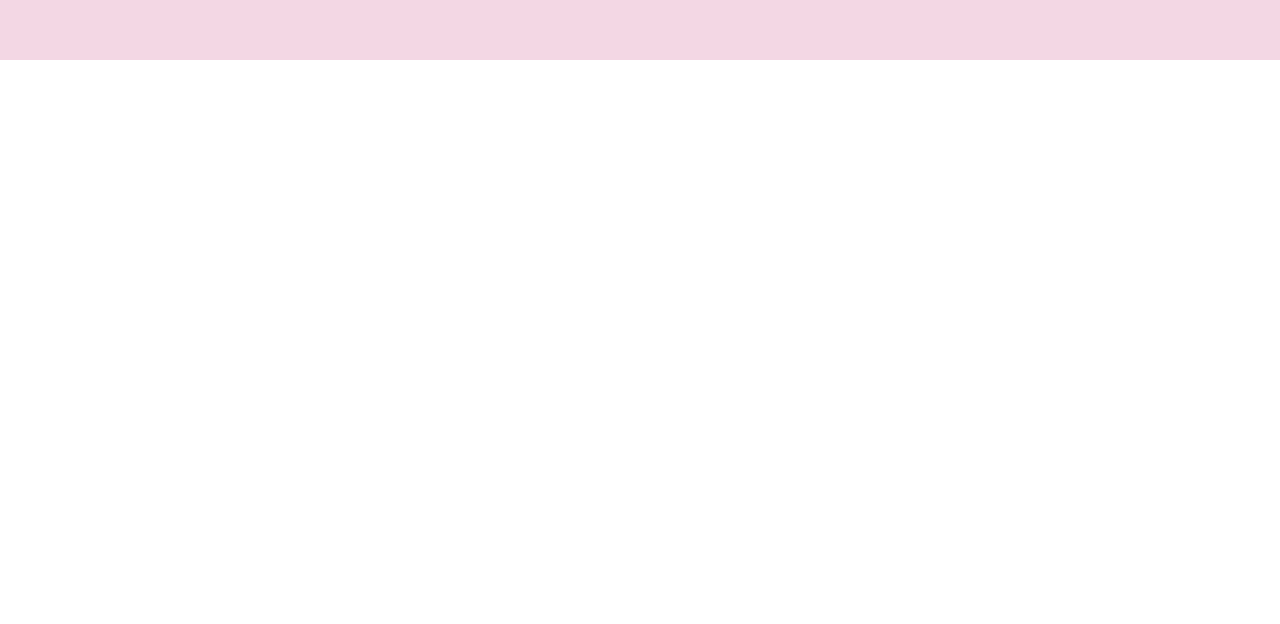
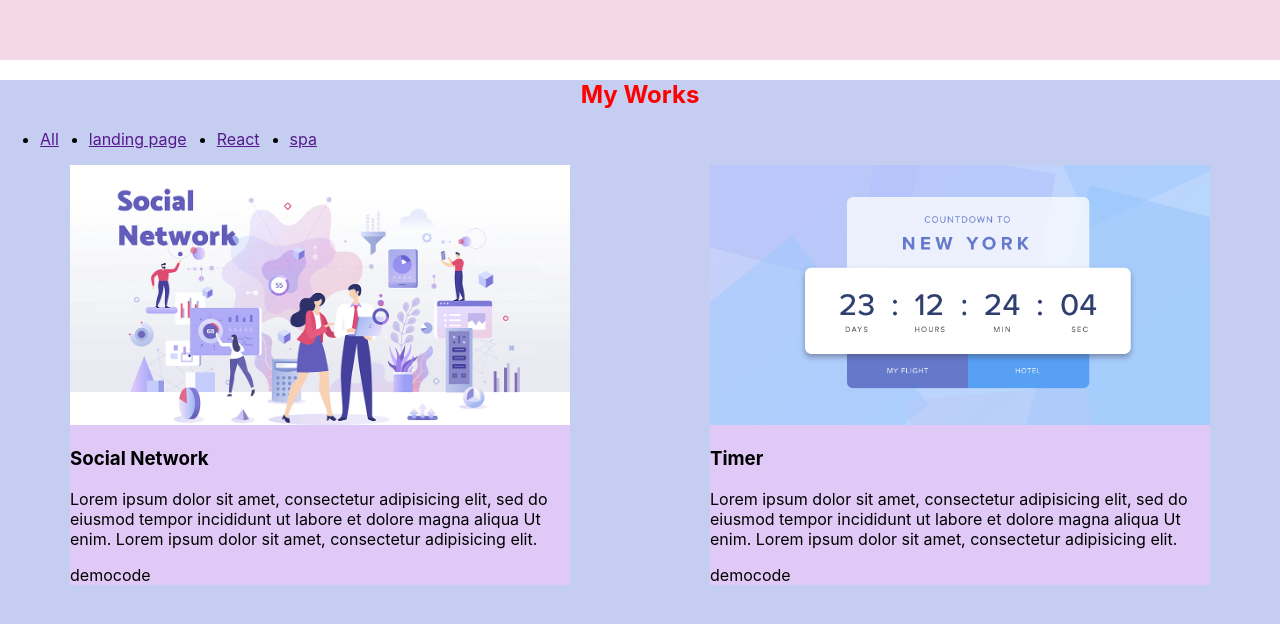
Before and after one commit to Kat10-4/portfolio-start-project, a React app: page / in a window 1280 px wide. Shown: the part 1614-2238 px from the top of the page. Before the commit the page ends 1674 px from the top, so only its background shows below. Built offline with nearby package versions, Linux system fonts and the light colour scheme.

Commit message:
added works

```diff
--- a/src/App.tsx
+++ b/src/App.tsx
@@ -2,6 +2,7 @@
 import {Header} from "./layout/header  /Header";
 import {Main} from "./layout/sections/main/Main";
 import {Skills} from "./layout/sections/skills/Skills";
+import {Works} from "./layout/sections/works/Works";
 
 
 function App() {
@@ -10,6 +11,7 @@
             <Header/>
             <Main/>
             <Skills/>
+            <Works/>
         </div>
     );
 }
--- a/src/components/menu/Menu.tsx
+++ b/src/components/menu/Menu.tsx
@@ -1,35 +1,25 @@
 import React from 'react';
 import styled from "styled-components";
 
-export const Menu = () => {
+
+export const Menu = (props: { menuItems: Array<string> }) => {
     return (
         <div>
             <StyledMenu>
                 <ul>
-                    <li>
-                        <a href="">Home</a>
-                    </li>
-                    <li>
-                        <a href="">Skills</a>
-                    </li>
-                    <li>
-                        <a href="">Works</a>
-                    </li>
-                    <li>
-                        <a href="">Testimony</a>
-                    </li>
-                    <li>
-                        <a href="">Contact</a>
-                    </li>
+                    {props.menuItems.map((item, index) => {
+                        return <li key={index}>
+                            <a href="">{item}</a>
+                        </li>
+                    })}
                 </ul>
             </StyledMenu>
         </div>
     );
 };
 
-const StyledMenu=styled.nav`
-    ul{
+const StyledMenu = styled.nav`
+    ul {
         display: flex;
         gap: 30px;
-    }
 `
--- a/src/layout/header  /Header.tsx
+++ b/src/layout/header  /Header.tsx
@@ -3,11 +3,13 @@
 import {Logo} from "../../components/logo/Logo";
 import {Menu} from "../../components/menu/Menu";
 
+const items=["Home","Skills","Works","Testimony","Contact"]
+
 export const Header = () => {
     return (
         <StyledHeader>
             <Logo/>
-            <Menu/>
+            <Menu menuItems={items}/>
         </StyledHeader>
     );
 };
--- /dev/null
+++ b/src/layout/sections/works/Works.tsx
@@ -0,0 +1,30 @@
+import React from 'react';
+import styled, {StyleSheetManager} from "styled-components";
+import {SectionTitle} from "../../../components/SectionTitle";
+import {Menu} from "../../../components/menu/Menu";
+import {FlexWrapper} from "../../../components/FlexWrapper";
+import {Work} from "./work/Work";
+import socialImg from "../../../assets/images/proj-1.jpeg"
+import timerImg from "../../../assets/images/proj-2.jpeg"
+
+const worksItems = ["All", "landing page", "React", "spa"]
+
+
+export const Works = () => {
+    return (
+        <StyledWorks>
+            <SectionTitle>My Works</SectionTitle>
+            <Menu menuItems={worksItems}/>
+            <FlexWrapper justify={'space-around'}>
+                <Work title={'Social Network'}
+                      text={'Lorem ipsum dolor sit amet, consectetur adipisicing elit, sed do eiusmod tempor incididunt ut labore et dolore magna aliqua Ut enim. Lorem ipsum dolor sit amet, consectetur adipisicing elit.'} src={socialImg}/>
+                <Work title={'Timer'} text={'Lorem ipsum dolor sit amet, consectetur adipisicing elit, sed do eiusmod tempor incididunt ut labore et dolore magna aliqua Ut enim. Lorem ipsum dolor sit amet, consectetur adipisicing elit.'} src={timerImg}/>
+            </FlexWrapper>
+        </StyledWorks>
+    );
+};
+
+const StyledWorks = styled.section`
+    min-height: 100vh;
+    background-color: rgb(197, 205, 241);
+`
--- /dev/null
+++ b/src/layout/sections/works/work/Work.tsx
@@ -0,0 +1,37 @@
+import React from 'react';
+import styled from "styled-components";
+
+type WorkPropsType={
+    title:string,
+    text:string,
+    src:string
+}
+
+
+export const Work = (props:WorkPropsType) => {
+    return (
+        <StyledWork>
+            <Image src={props.src} alt=''/>
+            <Title>{props.title}</Title>
+            <Text>{props.text}</Text>
+            <Link>demo</Link>
+            <Link>code</Link>
+        </StyledWork>
+    );
+};
+
+const StyledWork = styled.div`
+    background-color: #e0c9f6;
+    max-width: 500px;
+    width: 100%
+`
+const Image = styled.img`
+    width: 100%;
+    height: 260px;
+    object-fit: cover;`
+
+const Link = styled.a``
+
+const Title = styled.h3``
+
+const Text = styled.p``
```
